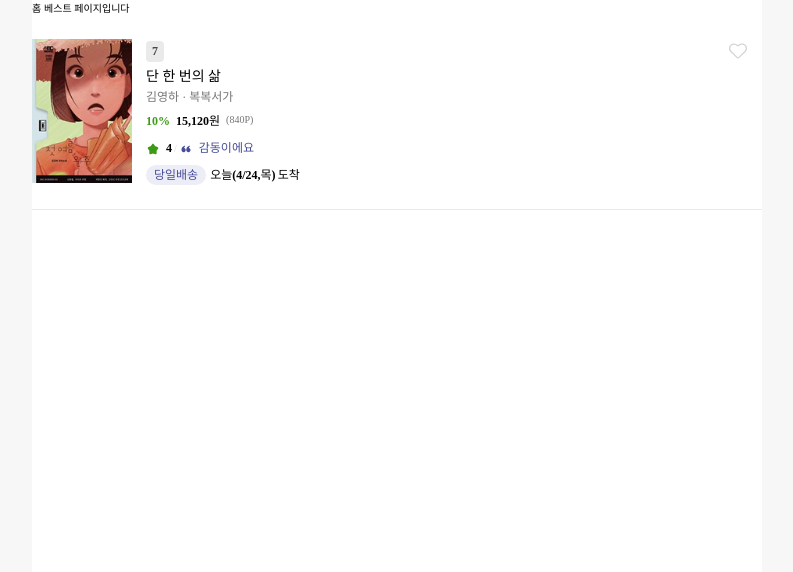
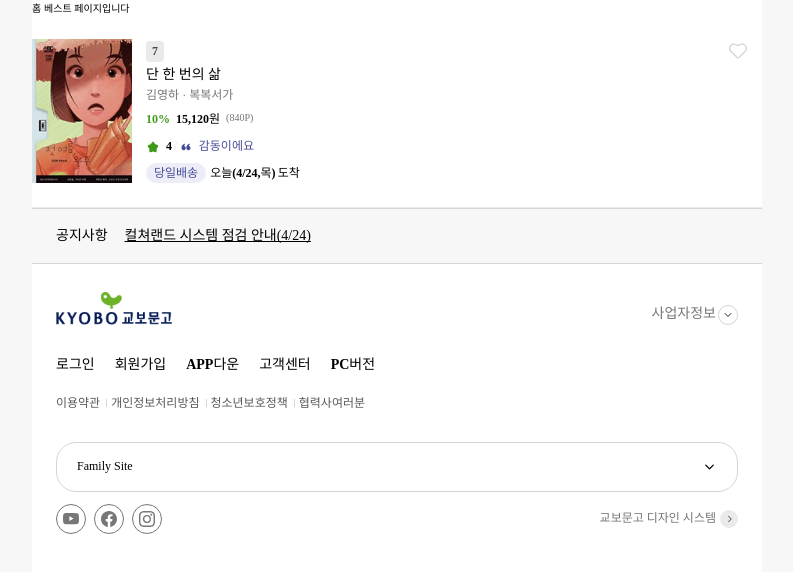
Before and after one commit to SOPT-all/36-COLLABORATION-WEB-KYOBOBOOK, a React (Vite) app: page /best in a window 1280 px wide. Shown: the top 572 px of the page, without its empty margins (243-1036 px from the left). Built offline with nearby package versions, Linux system fonts and the light colour scheme.

Commit message:
feat: useTheme으로 변경 중 (#36)

```diff
--- a/src/components/Footer/ButtonList/ButtonList.style.ts
+++ b/src/components/Footer/ButtonList/ButtonList.style.ts
@@ -1,8 +1,7 @@
-import { css } from '@emotion/react';
+import { css, type Theme } from '@emotion/react';
 
-import { theme } from '@/styles/theme';
 
-const legalButtonBorder = css`
+const legalButtonBorder = (theme: Theme) => css`
   position: relative;
   padding: 1rem 0.6rem 1rem 0.5rem;
 
--- a/src/components/Footer/ButtonList/ButtonList.tsx
+++ b/src/components/Footer/ButtonList/ButtonList.tsx
@@ -1,4 +1,5 @@
 import type { SerializedStyles } from '@emotion/react';
+import { useTheme } from '@emotion/react';
 
 import { legalButtonBorder } from '@/components/Footer/ButtonList/ButtonList.style';
 
@@ -10,13 +11,21 @@ const ButtonList = ({
   items: string[];
   style: SerializedStyles;
   withBorder?: boolean;
-}) => (
+}) => {
+  const theme = useTheme();
+
+  return (
     <>
       {items.map((text, i) => (
-      <button key={`${text}-${i}`} css={[style, withBorder && i !== 0 && legalButtonBorder]}>
+        <button
+          key={`${text}-${i}`}
+          css={[style, withBorder && i !== 0 && legalButtonBorder(theme)]}
+        >
           {text}
         </button>
       ))}
     </>
   );
+};
+
 export default ButtonList;
--- a/src/components/Footer/Dropdown/Dropdown.style.ts
+++ b/src/components/Footer/Dropdown/Dropdown.style.ts
@@ -1,6 +1,4 @@
-import { css } from '@emotion/react';
-
-import { theme } from '@/styles/theme';
+import { css, type Theme } from '@emotion/react';
 
 const dropdownWrapper = css`
   display: inline-block;
@@ -8,7 +6,7 @@ const dropdownWrapper = css`
   width: 100%;
 `;
 
-const triggerButton = css`
+const triggerButton = (theme: Theme) => css`
   display: flex;
   align-items: center;
   justify-content: space-between;
@@ -25,7 +23,7 @@ const triggerButton = css`
   color: ${theme.colors.black1};
 `;
 
-const dropdownMenu = css`
+const dropdownMenu = (theme: Theme) => css`
   position: absolute;
   bottom: 100%;
   left: 0;
--- a/src/components/Footer/Dropdown/Dropdown.tsx
+++ b/src/components/Footer/Dropdown/Dropdown.tsx
@@ -1,4 +1,5 @@
 import { useState } from 'react';
+import { useTheme } from '@emotion/react';
 
 import {
   dropdownWrapper,
@@ -9,16 +10,18 @@ import { FAMILY_SITE_OPTIONS } from '@/components/Footer/Footer.constants';
 import Icon from '@/components/Icon';
 
 const Dropdown = () => {
+  const theme = useTheme();
+
   const [isOpen, setIsOpen] = useState(false);
 
   return (
     <div css={dropdownWrapper}>
-      <button css={triggerButton} onClick={() => setIsOpen((prev) => !prev)}>
+      <button css={triggerButton(theme)} onClick={() => setIsOpen((prev) => !prev)}>
         <span>Family Site</span>
         <Icon name={'down'} width={15} />
       </button>
       {isOpen && (
-        <ul css={dropdownMenu}>
+        <ul css={dropdownMenu(theme)}>
           {FAMILY_SITE_OPTIONS.map((site) => (
             <li key={site}>{site}</li>
           ))}
--- a/src/components/Footer/Footer.style.ts
+++ b/src/components/Footer/Footer.style.ts
@@ -1,8 +1,6 @@
-import { css } from '@emotion/react';
+import { css, type Theme } from '@emotion/react';
 
-import { theme } from '@/styles/theme';
-
-const noticeContainer = css`
+const noticeContainer = (theme: Theme) => css`
   display: flex;
   align-items: center;
   gap: 1.7rem;
@@ -13,11 +11,11 @@ const noticeContainer = css`
   background: ${theme.colors.gray1};
 `;
 
-const noticeStyle = css`
+const noticeStyle = (theme: Theme) => css`
   ${theme.fonts.subtitle4};
 `;
 
-const linkStyle = css`
+const linkStyle = (theme: Theme) => css`
   ${theme.fonts.body3};
   text-decoration: underline;
   text-decoration-skip-ink: none;
@@ -30,7 +28,7 @@ const logoContainer = css`
   justify-content: space-between;
 `;
 
-const businessInfoContainer = css`
+const businessInfoContainer = (theme: Theme) => css`
   display: flex;
   padding: 0.2rem 0 0;
   gap: 0.2rem;
@@ -39,7 +37,7 @@ const businessInfoContainer = css`
   color: ${theme.colors.gray4};
 `;
 
-const authButtonsContainer = css`
+const authButtonsContainer = (theme: Theme) => css`
   display: flex;
   padding-left: 1.4rem;
   ${theme.fonts.body1};
@@ -50,7 +48,7 @@ const authButton = css`
   padding: 1rem;
 `;
 
-const legalButtonsContainer = css`
+const legalButtonsContainer = (theme: Theme) => css`
   all: unset;
   padding: 0 0 0 1.8rem;
   ${theme.fonts.caption3};
@@ -78,7 +76,7 @@ const snsButtonWrapper = css`
   gap: 0.8rem;
 `;
 
-const designSystemWrapper = css`
+const designSystemWrapper = (theme: Theme) => css`
   display: flex;
   gap: 0.4rem;
   align-items: center;
--- a/src/components/Footer/Footer.tsx
+++ b/src/components/Footer/Footer.tsx
@@ -1,31 +1,34 @@
+import { useTheme } from '@emotion/react';
+
 import Dropdown from '@/components/Footer/Dropdown/Dropdown';
 import * as s from '@/components/Footer/Footer.style';
 import { AUTH_BUTTON_LABELS, LEGAL_BUTTON_LABELS } from '@/components/Footer/Footer.constants';
 import Icon from '@/components/Icon';
 import ButtonList from '@/components/Footer/ButtonList/ButtonList';
-import { theme } from '@/styles/theme';
 
 const Footer = () => {
+  const theme = useTheme();
+
   return (
     <>
-      <div css={s.noticeContainer}>
-        <span css={s.noticeStyle}>공지사항</span>
-        <span css={s.linkStyle}>컬쳐랜드 시스템 점검 안내(4/24)</span>
+      <div css={s.noticeContainer(theme)}>
+        <span css={s.noticeStyle(theme)}>공지사항</span>
+        <span css={s.linkStyle(theme)}>컬쳐랜드 시스템 점검 안내(4/24)</span>
       </div>
 
       <div css={s.logoContainer}>
         <Icon name="kyoboLogo" width={116} height={33} />
-        <div css={s.businessInfoContainer}>
+        <div css={s.businessInfoContainer(theme)}>
           <span>사업자정보</span>
           <Icon name="circleDown" width={20} height={20} fill={theme.colors.white} />
         </div>
       </div>
 
-      <div css={s.authButtonsContainer}>
+      <div css={s.authButtonsContainer(theme)}>
         <ButtonList items={AUTH_BUTTON_LABELS} style={s.authButton} />
       </div>
 
-      <div css={s.legalButtonsContainer}>
+      <div css={s.legalButtonsContainer(theme)}>
         <ButtonList items={LEGAL_BUTTON_LABELS} style={s.legalButton} withBorder />
       </div>
 
@@ -39,7 +42,7 @@ const Footer = () => {
           <Icon name="facebookCircle" width={30} height={30} fill={theme.colors.white} />
           <Icon name="instagramCircle" width={30} height={30} fill={theme.colors.white} />
         </span>
-        <span css={s.designSystemWrapper}>
+        <span css={s.designSystemWrapper(theme)}>
           교보문고 디자인 시스템
           <Icon name="arrowCircle" width={18} height={18} />
         </span>
--- a/src/pages/HomeBest/HomeBest.tsx
+++ b/src/pages/HomeBest/HomeBest.tsx
@@ -1,5 +1,6 @@
 import BookItem from '@/pages/HomeBest/components/BookItem/BookItem';
 import sample from '@/assets/img/sample.png';
+import Footer from "@/components/Footer/Footer";
 const HomeBest = () => {
   return (
     <>
@@ -18,6 +19,7 @@ const HomeBest = () => {
         isLiked={false}
         imageUrl={sample}
       />
+      <Footer />
     </>
   );
 };
--- a/src/pages/HomeBest/components/BookItem/BookItem.style.ts
+++ b/src/pages/HomeBest/components/BookItem/BookItem.style.ts
@@ -1,8 +1,6 @@
-import { css } from '@emotion/react';
+import { css, type Theme } from '@emotion/react';
 
-import { theme } from '@/styles/theme';
-
-const container = css`
+const container = (theme: Theme) => css`
   display: flex;
   border-bottom: 1px solid ${theme.colors.gray2};
   padding: 2.4rem 0;
@@ -25,7 +23,7 @@ const content = css`
   flex: 1;
   display: flex;
   flex-direction: column;
-  gap: 0.4rem;
+  gap: 0.1rem;
 `;
 
 const topRow = css`
@@ -34,19 +32,19 @@ const topRow = css`
   align-items: center;
 `;
 
-const rankBadgeBase = css`
+const rankBadgeBase = (theme: Theme) => css`
   padding: 0.2rem 0.6rem;
   height: 2.1rem;
   border-radius: 4px;
   ${theme.fonts.caption2};
 `;
 
-const rankBadgeTop3 = css`
+const rankBadgeTop3 = (theme: Theme) => css`
   background-color: ${theme.colors.green1};
   color: ${theme.colors.white};
 `;
 
-const rankBadgeOther = css`
+const rankBadgeOther = (theme: Theme) => css`
   background-color: ${theme.colors.gray2};
   color: ${theme.colors.gray6};
 `;
@@ -65,14 +63,15 @@ const titleContainer = css`
   display: flex;
   flex-direction: column;
   gap: 0.2rem;
-  margin-bottom: 0.4rem;
+  margin-top: 0.1rem;
+  margin-bottom: 0.7rem;
 `;
 
-const title = css`
+const title = (theme: Theme) => css`
   ${theme.fonts.subtitle4};
 `;
 
-const subtitle = css`
+const subtitle = (theme: Theme) => css`
   color: ${theme.colors.gray4};
   ${theme.fonts.caption3};
 `;
@@ -80,23 +79,23 @@ const subtitle = css`
 const priceRow = css`
   display: flex;
   gap: 0.6rem;
-  margin-bottom: 0.6rem;
+  margin-bottom: 0.9rem;
 `;
 
-const discount = css`
+const discount = (theme: Theme) => css`
   color: ${theme.colors.green1};
   ${theme.fonts.caption1};
 `;
 
-const price = css`
+const price = (theme: Theme) => css`
   ${theme.fonts.caption1};
 `;
 
-const won = css`
+const won = (theme: Theme) => css`
   ${theme.fonts.caption3};
 `;
 
-const point = css`
+const point = (theme: Theme) => css`
   color: ${theme.colors.gray4};
   ${theme.fonts.caption4};
 `;
@@ -105,10 +104,10 @@ const reviewRow = css`
   display: flex;
   align-items: center;
   gap: 0.2rem;
-  margin-bottom: 0.4rem;
+  margin-bottom: 0.7rem;
 `;
 
-const rating = css`
+const rating = (theme: Theme) => css`
   display: flex;
   align-items: center;
   gap: 0.4rem;
@@ -120,12 +119,12 @@ const rating = css`
   }
 `;
 
-const separator = css`
+const separator = (theme: Theme) => css`
   color: ${theme.colors.gray3};
   ${theme.fonts.caption4};
 `;
 
-const review = css`
+const review = (theme: Theme) => css`
   display: flex;
   align-items: center;
   gap: 0.4rem;
@@ -144,7 +143,7 @@ const deliveryRow = css`
   align-items: center;
 `;
 
-const deliveryBadge = css`
+const deliveryBadge = (theme: Theme) => css`
   display: flex;
   align-items: center;
   height: 2rem;
@@ -157,11 +156,11 @@ const deliveryBadge = css`
   ${theme.fonts.caption3};
 `;
 
-const deliveryDate = css`
+const deliveryDate = (theme: Theme) => css`
   ${theme.fonts.caption1};
 `;
 
-const deliveryText = css`
+const deliveryText = (theme: Theme) => css`
   ${theme.fonts.caption3};
 `;
 
--- a/src/pages/HomeBest/components/BookItem/BookItem.tsx
+++ b/src/pages/HomeBest/components/BookItem/BookItem.tsx
@@ -1,4 +1,5 @@
 import { useState } from 'react';
+import { useTheme } from '@emotion/react';
 
 import * as s from '@/pages/HomeBest/components/BookItem/BookItem.style';
 import { getRankBadgeInfo } from '@/pages/HomeBest/utils/getRankBadgeStyle';
@@ -34,6 +35,8 @@ const BookItem = ({
   isLiked: defaultLiked,
   imageUrl,
 }: BookItemPropTypes) => {
+  const theme = useTheme();
+
   const { text, isTop3 } = getRankBadgeInfo(rank);
   const [isLiked, setIsLiked] = useState(defaultLiked);
 
@@ -42,14 +45,21 @@ const BookItem = ({
   };
 
   return (
-    <div css={s.container}>
+    <div css={s.container(theme)}>
       <div css={s.imageWrapper}>
         <img src={imageUrl} alt={title} css={s.bookImage} />
       </div>
 
       <div css={s.content}>
         <div css={s.topRow}>
-          <span css={[s.rankBadgeBase, isTop3 ? s.rankBadgeTop3 : s.rankBadgeOther]}>{text}</span>
+          <span
+            css={[
+              s.rankBadgeBase(theme),
+              isTop3 ? s.rankBadgeTop3(theme) : s.rankBadgeOther(theme),
+            ]}
+          >
+            {text}
+          </span>
           <button css={s.likeButton} onClick={toggleLike}>
             <Icon
               name={isLiked ? 'wishFill' : 'wish'}
@@ -60,36 +70,36 @@ const BookItem = ({
           </button>
         </div>
         <div css={s.titleContainer}>
-          <h3 css={s.title}>{title}</h3>
-          <div css={s.subtitle}>
+          <h3 css={s.title(theme)}>{title}</h3>
+          <div css={s.subtitle(theme)}>
             {author} · {publisher}
           </div>
         </div>
 
         <div css={s.priceRow}>
-          <span css={s.discount}>{discountRate}%</span>
+          <span css={s.discount(theme)}>{discountRate}%</span>
           <div>
-            <span css={s.price}>{price.toLocaleString()}</span>
-            <span css={s.won}>원</span>
+            <span css={s.price(theme)}>{price.toLocaleString()}</span>
+            <span css={s.won(theme)}>원</span>
           </div>
-          <span css={s.point}>({point}P)</span>
+          <span css={s.point(theme)}>({point}P)</span>
         </div>
 
         <div css={s.reviewRow}>
-          <span css={s.rating}>
+          <span css={s.rating(theme)}>
             <Icon name="star" width={14} height={14} /> {rating}
           </span>
-          <span css={s.separator}>/</span>
-          <span css={s.review}>
+          <span css={s.separator(theme)}>/</span>
+          <span css={s.review(theme)}>
             <Icon name="quote" width={14} height={14} />
             {review}
           </span>
         </div>
 
         <div css={s.deliveryRow}>
-          <span css={s.deliveryBadge}>당일배송</span>
-          <span css={s.deliveryDate}>{deliveryDate}</span>
-          <span css={s.deliveryText}>도착</span>
+          <span css={s.deliveryBadge(theme)}>당일배송</span>
+          <span css={s.deliveryDate(theme)}>{deliveryDate}</span>
+          <span css={s.deliveryText(theme)}>도착</span>
         </div>
       </div>
     </div>
```
Lines whose indentation alone changed are shown as unchanged.
